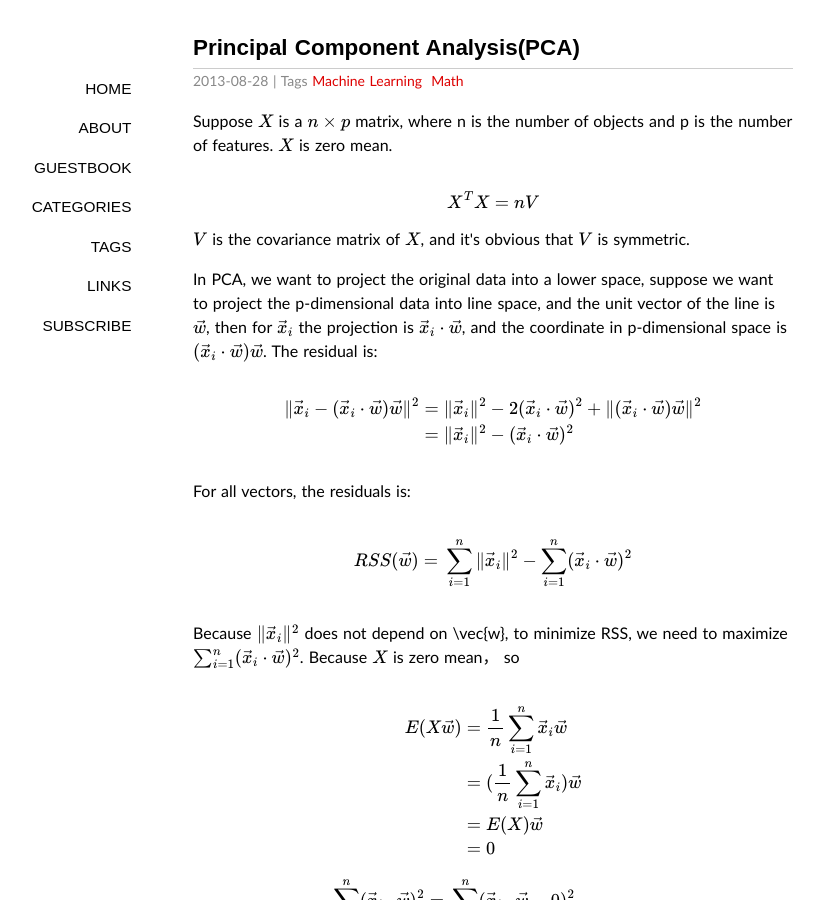
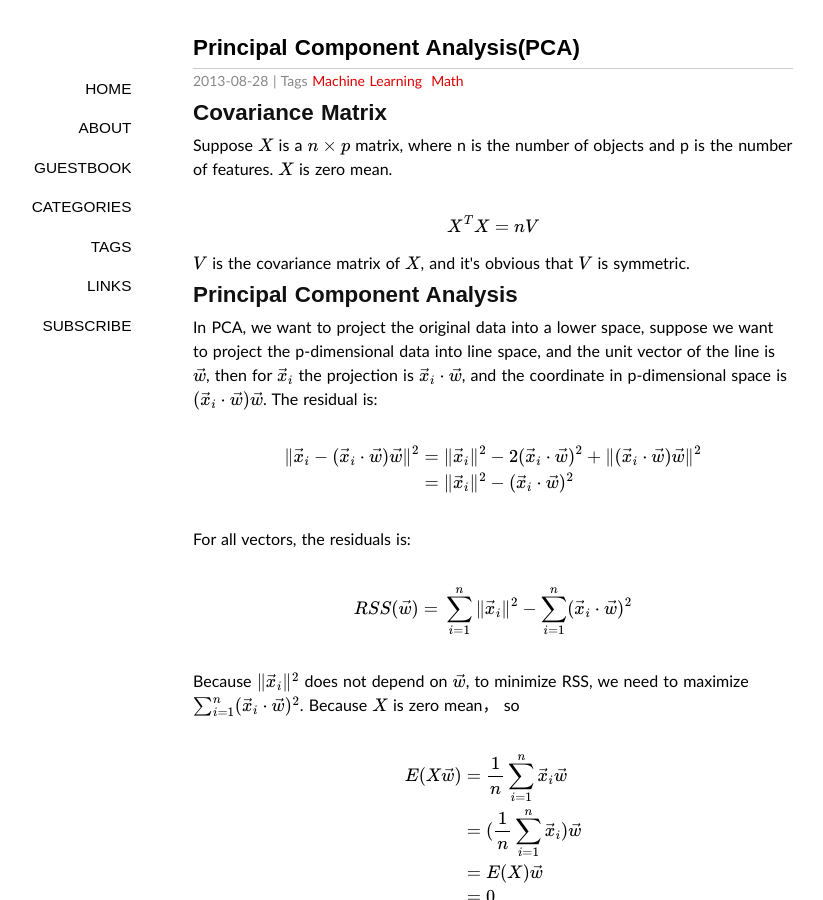
Before and after one commit to mlnotes/mlnotes.github.com, a Jekyll site: the page built from _posts/2013-08-28-pca.md, in a window 1280 px wide and 900 px high. Shown: the whole window, without its empty margins (147-970 px from the left). Built offline with Jekyll 4.4.1, drawn with Linux system fonts in a browser that asks for light colours; some web fonts are replaced; Markdown is read by kramdown in place of the engine named in the settings; formulas are drawn with MathJax 3; comment, search, counter and statistics services are not loaded.

Commit message:
Update 2013-08-28-pca.md

```diff
--- a/_posts/2013-08-28-pca.md
+++ b/_posts/2013-08-28-pca.md
@@ -4,6 +4,7 @@ title: Principal Component Analysis(PCA)
 tags: [Machine Learning, Math]
 keywords: [PCA,matrix,矩阵分解]
 ---
+<h2>Covariance Matrix</h2>
 <p>
 Suppose $$$ X $$$ is a $$$ n \times p $$$ matrix, where n is the number of objects and p is the number of features. $$$X$$$ is zero mean.
 </p>
@@ -15,6 +16,7 @@ $$
 $$$ V $$$ is the covariance matrix of $$$X$$$, and it's obvious that $$$V$$$ is symmetric.
 </p>
 
+<h2>Principal Component Analysis</h2>
 <p>
 In PCA, we want to project the original data into a lower space, suppose we want to project the p-dimensional data into line space, and the unit vector of the line is $$$ \vec{w} $$$, then for $$$ \vec{x}_i $$$ the projection is $$$ \vec{x}_i \cdot \vec{w} $$$, and the coordinate in p-dimensional space is $$$ (\vec{x}_i \cdot \vec{w}) \vec{w} $$$. The residual is:
 </p>
@@ -39,7 +41,7 @@ $$ \begin{eqnarray*}
 </p>
 
 <p>
-Because $$$\| \vec{x}_i \|^2$$$ does not depend on \vec{w}, to minimize RSS, we need to maximize $$$ \sum_{i=1}^n(\vec{x}_i \cdot \vec{w})^2 $$$. Because $$$ X$$$ is zero mean， so
+Because $$$\| \vec{x}_i \|^2$$$ does not depend on $$$\vec{w}$$$, to minimize RSS, we need to maximize $$$ \sum_{i=1}^n(\vec{x}_i \cdot \vec{w})^2 $$$. Because $$$ X$$$ is zero mean， so
 </p>
 
 <p>
@@ -129,3 +131,8 @@ $$ \begin{eqnarray*}
 <p>
 It's obvious that $$$\vec{w}$$$ is an <strong>eigenvector</strong> of V and $$$\lambda$$$ is an <strong>eigenvalue</strong> of V.This is good news, because finding eigenvectors is something that can be done comparatively rapidly, besides eigenvectors have many nice mathematical properties.
 </p>
+
+<h2>Eigenvector</h2>
+
+<p>
+</p>
```
